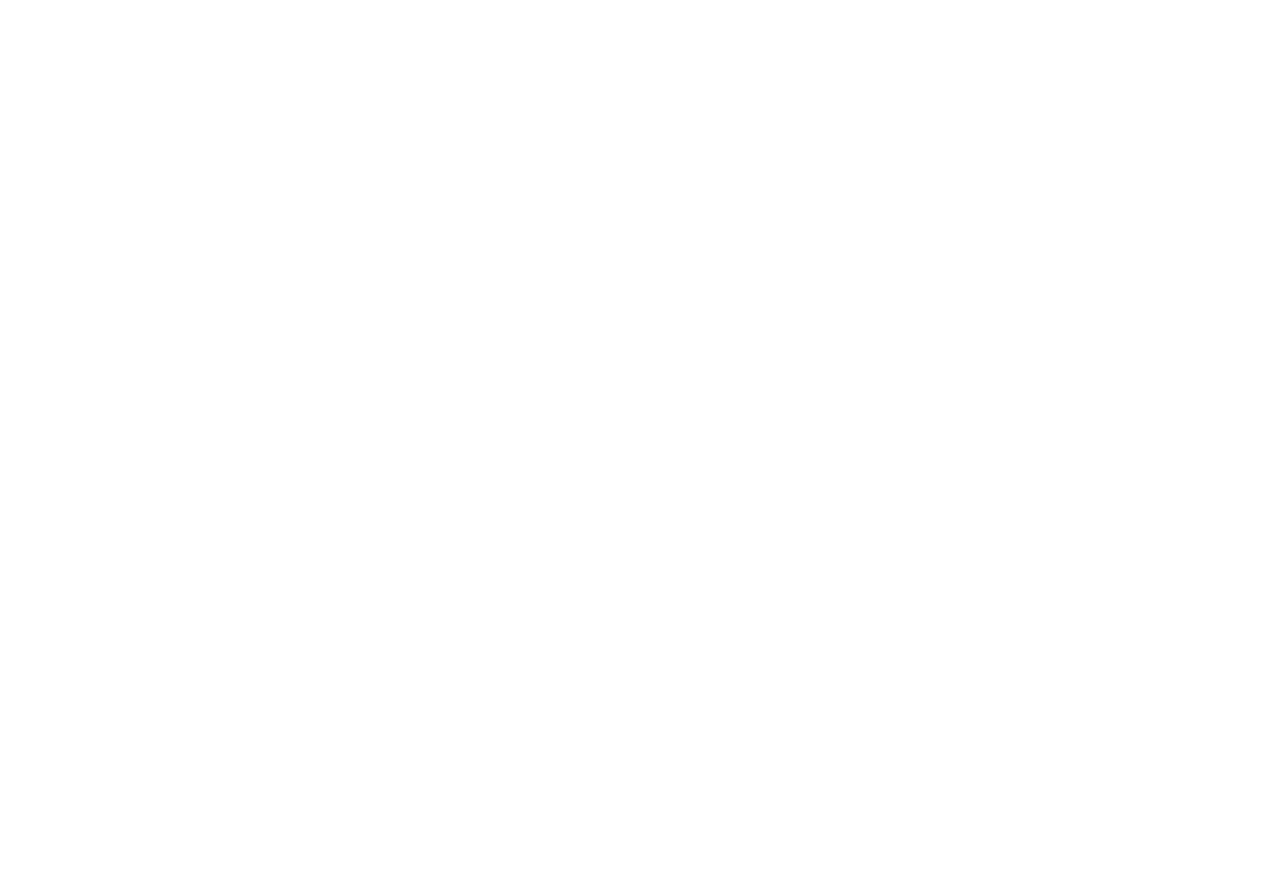
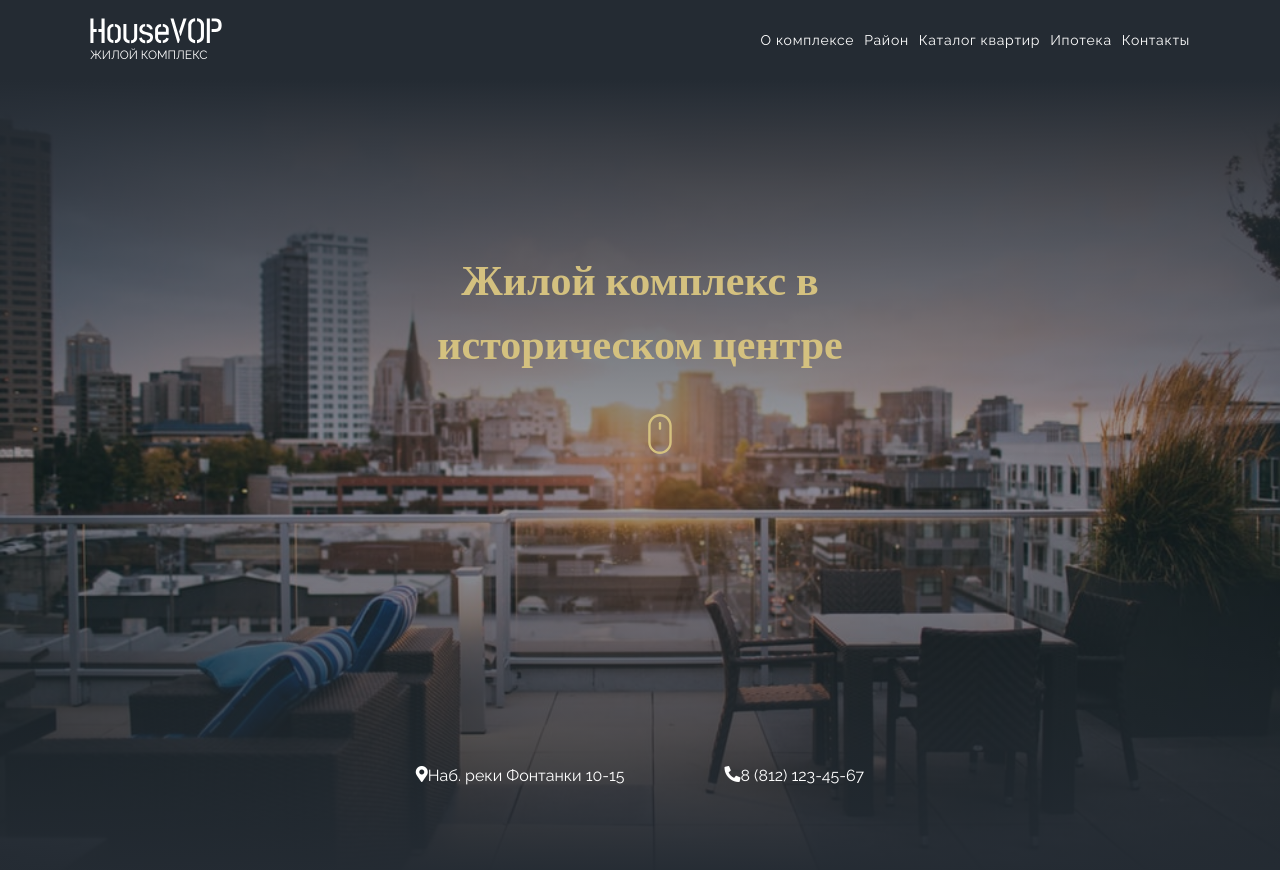
Before and after one commit to tatysheva/vop, a website built with Parcel: page index.html in a window 1280 px wide. Before the commit the page ends 800 px from the top, so only its background shows below. Built offline with nearby package versions, Linux system fonts and the light colour scheme.

Commit message:
header added

```diff
--- a/css/style.scss
+++ b/css/style.scss
@@ -0,0 +1,83 @@
+* {
+  margin: 0;
+  padding: 0;
+  box-sizing: border-box;
+}
+
+$font: "Roboto", sans-serif;
+
+body {
+  background: #242b33;
+  font-family: "Raleway", sans-serif;
+  color: #ffffff;
+}
+.container {
+  margin: 0 auto;
+  width: 1100px;
+}
+header {
+  p {
+    text-transform: uppercase;
+    font-size: 12px;
+    line-height: 14px;
+  }
+}
+nav {
+  height: 80px;
+  display: flex;
+  justify-content: space-between;
+  align-items: center;
+}
+.menu {
+  display: flex;
+  list-style: none;
+  .menu-list-item {
+    padding-left: 10px;
+    font-size: 14px;
+    line-height: 16px;
+    letter-spacing: 0.05em;
+    a {
+      text-decoration: none;
+      color: #ffffff;
+    }
+  }
+}
+.hero-img {
+  display: flex;
+  justify-content: center;
+  align-items: center;
+  height: 100vh;
+  background: linear-gradient(180deg, rgba(36, 43, 51, 1) 0%, rgba(36, 43, 51, 0.4) 50%, rgba(36, 43, 51, 1) 100%),
+    url(../img/hero.jpeg);
+  background-repeat: no-repeat;
+  background-position: center center;
+  background-size: cover;
+  .hero-text {
+    position: relative;
+    bottom: 170px;
+    width: 556px;
+    font-family: "Playfair Display", serif;
+    color: #d4c17f;
+    font-weight: bold;
+    font-size: 28px;
+    line-height: 64px;
+    text-align: center;
+    img {
+        position: absolute;
+        bottom: -80px;
+    }
+  }
+}
+.hero-contacts {
+    display: flex;
+    position: absolute;
+    bottom: 15px;
+    .hero-adres {
+        display: flex;
+        &:first-child {
+            margin-right: 100px;
+        }
+    }
+
+
+}
--- a/index.html
+++ b/index.html
@@ -1,13 +1,58 @@
 <!DOCTYPE html>
 <html lang="en">
+
 <head>
     <meta charset="UTF-8">
     <meta name="viewport" content="width=device-width, initial-scale=1.0">
     <meta http-equiv="X-UA-Compatible" content="ie=edge">
     <title>Document</title>
+    <link rel="stylesheet" href="https://cdnjs.cloudflare.com/ajax/libs/font-awesome/5.11.2/css/all.min.css">
+    <link
+        href="https://fonts.googleapis.com/css?family=Playfair+Display:400,700|Raleway:400,500,600,700|Roboto:400,500,700&display=swap"
+        rel="stylesheet">
     <link rel="stylesheet" href="./css/style.scss">
 </head>
+
 <body>
+    <header>
+        <div class="container">
+            <nav>
+                <div class="logo">
+                    <a href="/"><img src="./img/HouseVOP.svg"></a>
+                    <p>Жилой комплекс</p>
+                </div>
+                <div class="navbar">
+                    <ul class="menu">
+                        <li class="menu-list-item"><a href="#about">О комплексе </a></li>
+                        <li class="menu-list-item"><a href="#district">Район </a></li>
+                        <li class="menu-list-item"><a href="#catalog">Каталог квартир </a></li>
+                        <li class="menu-list-item"><a href="#mortgage">Ипотека</a></li>
+                        <li class="menu-list-item"><a href="#contacts">Контакты</a></li>
+                    </ul>
+                </div>
+        </div>
+        </nav>
+    </header>
+    <div class="hero-img">
+        <div class="hero-text">
+            <h2>Жилой комплекс в историческом центре</h2>
+            <img src="./img/mouse.svg">
+        </div>
+        <div class="hero-contacts">
+            <div class="hero-adres">
+                <i class="fas fa-map-marker-alt"></i>
+                <p>Наб. реки Фонтанки 10-15</p>
+            </div>
+            <div class="hero-adres">
+                <i class="fas fa-phone-alt"></i>
+                <p>8 (812) 123-45-67</p>
+            </div>
+        </div>
+    </div>
+
+
+
 
 </body>
+
 </html>
--- a/package.json
+++ b/package.json
@@ -10,6 +10,7 @@
   "license": "ISC",
   "dependencies": {},
   "devDependencies": {
-    "parcel": "^1.12.4"
+    "parcel": "^1.12.4",
+    "sass": "^1.24.2"
   }
 }
```
Also changed, not shown: img/HouseVOP.svg (added), img/hero.jpeg (added), img/mouse.svg (added), 2 other files.
